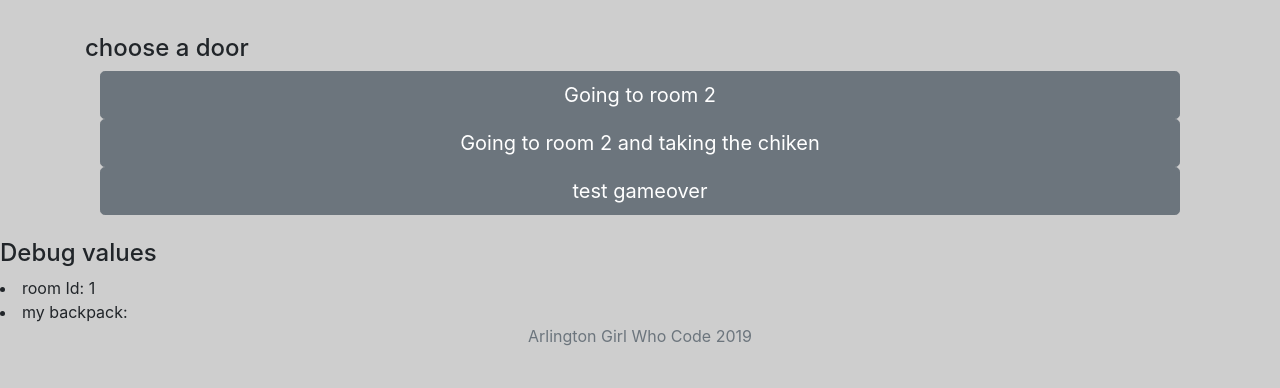
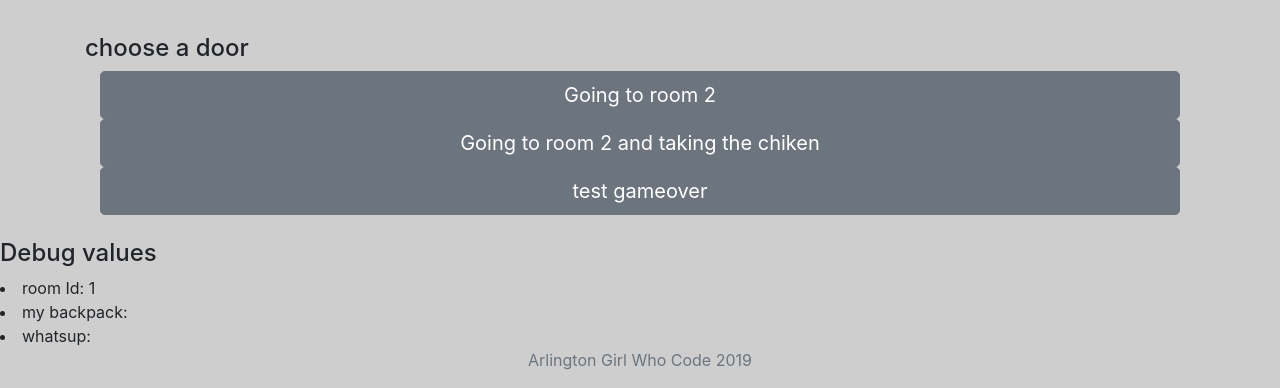
Before and after one commit to wildwoodworker/dungeon, a Django app: page /room in a window 1280 px wide. Shown: the part 478-866 px from the top of the page. Before the commit the page ends 824 px from the top, so only its background shows below. Run offline with Django 3.2, Linux system fonts and the light colour scheme; some libraries are stand-ins or nearby versions.

Commit message:
additional example for Magalie

```diff
--- a/dungeon/gameflow.py
+++ b/dungeon/gameflow.py
@@ -21,6 +21,7 @@ def nextRoom(currentRoomId, backpack, selection):
     info = {}
     # copy existing backpack before potentially modifying
     info['backpack']=backpack[:]
+    info['whatsup']=""
 
     if (currentRoomId == 'gameover'):
         #  The only possible action from gameover is to start a new game
--- a/dungeon/views.py
+++ b/dungeon/views.py
@@ -53,6 +53,12 @@ def room(request):
     info['room'] = getRoomDetails(info['roomid'])
     if info['room'] == None:
       raise Http404("Room details does not exist")
+
+    if 'whatsup' in request.GET:
+      info['whatsup'] = request.GET['whatsup']
+    else:
+      info['whatsup'] = ""
+
     return render(request, info['room']['template'], info)
 
   elif request.method == 'POST':
@@ -77,6 +83,6 @@ def room(request):
     #    return render(request, info['room']['template'], info)
     # Option 2: redirect to GET request with the right parameters for the next page
     base_url = reverse('room')
-    query_string =  urlencode({'roomid': info['roomid'], 'backpack': ','.join(info['backpack']) })
+    query_string =  urlencode({'roomid': info['roomid'], 'backpack': ','.join(info['backpack']), 'whatsup': info['whatsup']})
     url = '{}?{}'.format(base_url, query_string)  # /room/?roomid=4&backpack=chicken
     return redirect(url)
--- a/templates/main/room.html
+++ b/templates/main/room.html
@@ -34,5 +34,5 @@
 <h4> Debug values </h3>
 <li> room Id: {{ room.id}} </li>
 <li> my backpack: {{ backpack|join:',' }} </li>
-
+<li> whatsup: {{ whatsup }} </li>
 {% endblock content %}
```
